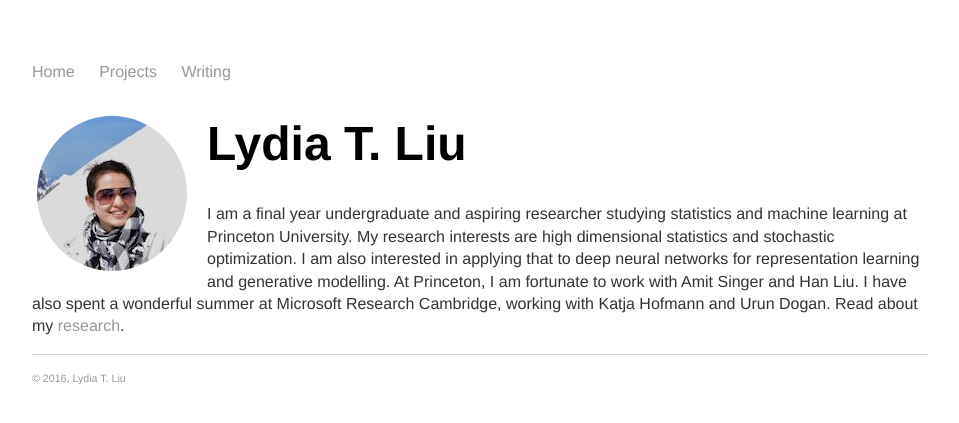
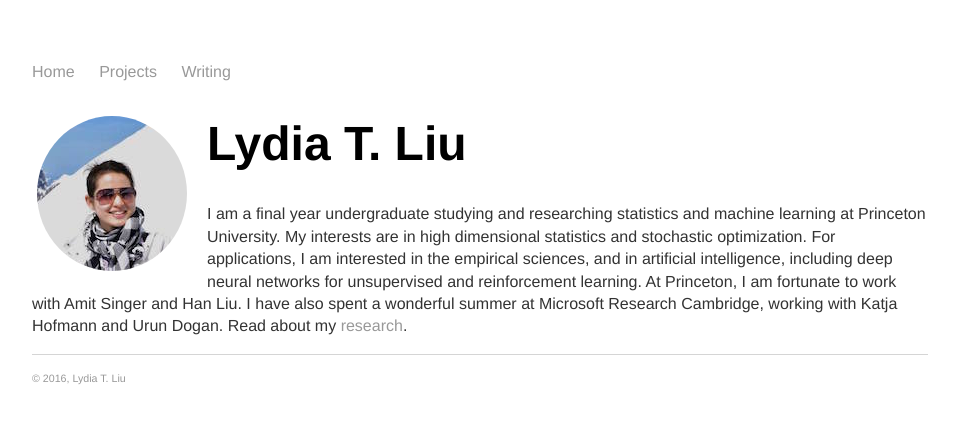
Before and after one commit to serenalwang/serenalwang.github.io, a Jekyll site: the page built from index.html, in a window 1280 px wide. Shown: the top 423 px of the page, without its empty margins (160-1119 px from the left). Built offline with Jekyll 4.4.1, drawn with Linux system fonts in a browser that asks for light colours.

Commit message:
Update index.html

```diff
--- a/index.html
+++ b/index.html
@@ -6,11 +6,12 @@ title: Lydia T Liu
 
 	<img src="img/me4.jpg" alt="Photo" class="leftside_image">
 	<h1>Lydia T. Liu</h1>
-		<p>I am a final year undergraduate and aspiring researcher studying statistics and machine learning at Princeton University.
-			My research interests are high dimensional statistics and stochastic optimization. I am also
-			interested in applying that to deep neural networks for representation learning
-			and generative modelling. At Princeton, I am fortunate to work with Amit Singer and Han Liu.
-			I have also spent a wonderful summer at Microsoft Research Cambridge, working with Katja Hofmann
-			and Urun Dogan. Read about my <a href="/projects">research</a>.</p>
+		<p>I am a final year undergraduate studying and researching statistics and machine learning at Princeton University.
+			My interests are in high dimensional statistics and stochastic optimization. For applications,
+			I am interested in the empirical sciences, and in artificial intelligence,
+			including deep neural networks for unsupervised and reinforcement learning. At Princeton,
+			I am fortunate to work with Amit Singer and Han Liu. I have also spent a wonderful summer
+			at Microsoft Research Cambridge, working with Katja Hofmann and Urun Dogan. Read about my
+			<a href="/projects">research</a>.</p>
 	<!--<p> I am sometimes a <a href="/writing">poet</a>.</p> -->
 </div><!-- /.blurb -->
```
